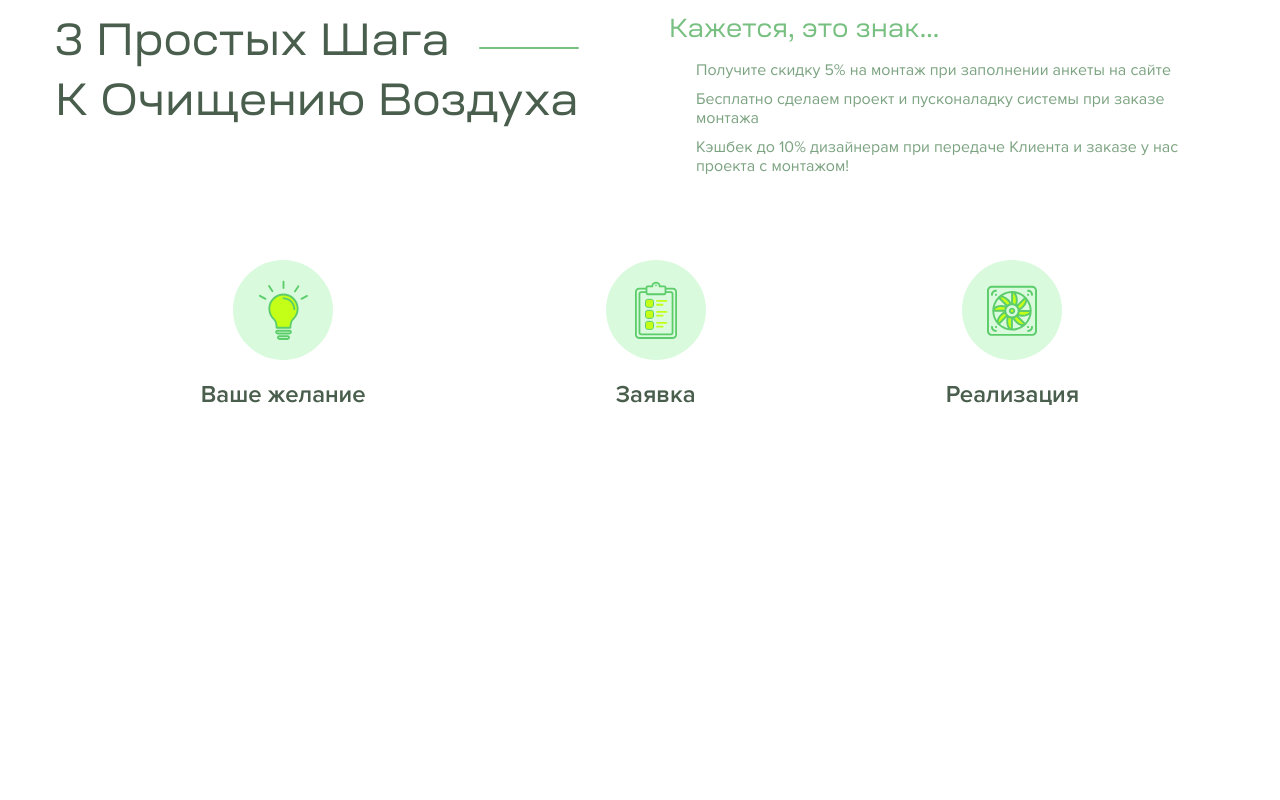
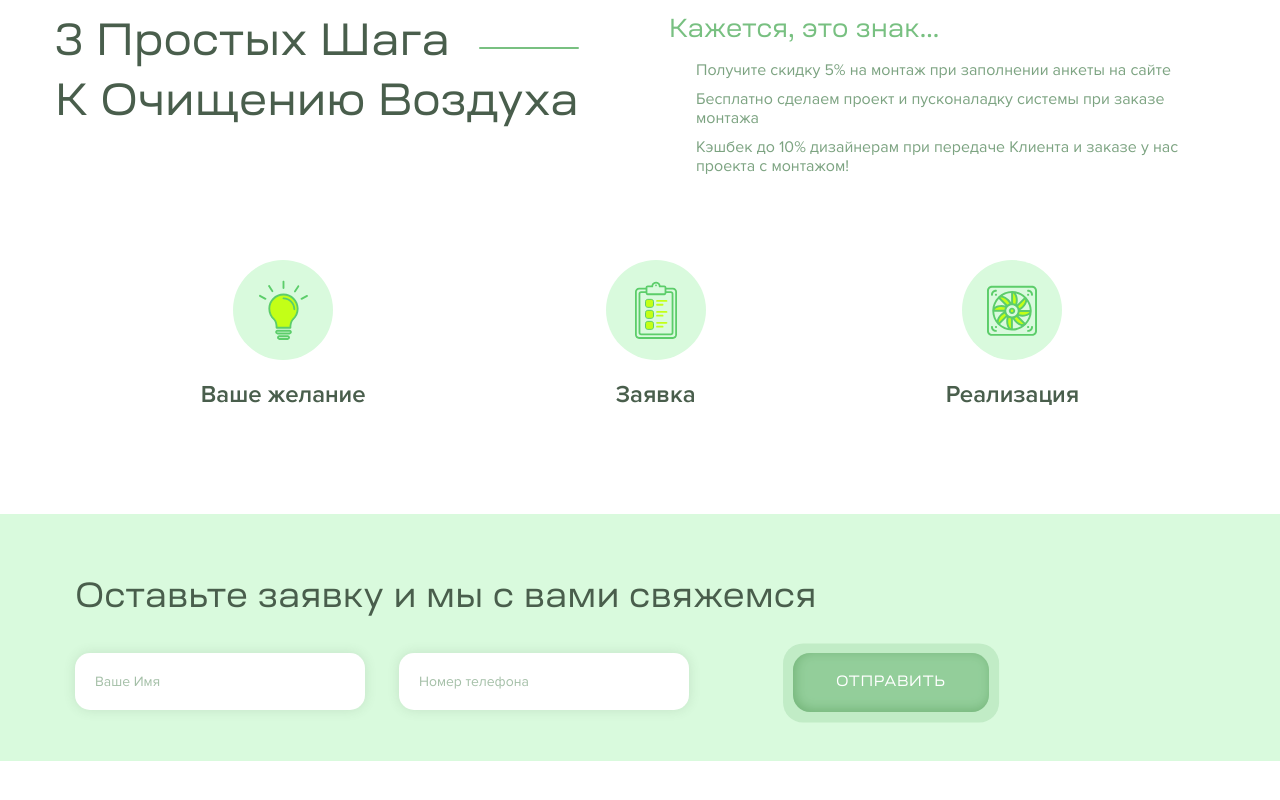
Before and after one commit to s-gusterev/pascal-vent, a website built with Vite: page index.pug in a window 1280 px wide. Shown: the part 2278-3078 px from the top of the page. Before the commit the page ends 2792 px from the top, so only its background shows below. Built offline with nearby package versions, Linux system fonts and the light colour scheme; files whose address does not match are found by name.

Commit message:
feat: section form-order

```diff
--- a/includes/complete.pug
+++ b/includes/complete.pug
@@ -44,7 +44,7 @@
 
 section.complete
   .complete__container.container
-    h2.title-section.complete__title Комплексное решение по монтажу и вентиляции под ключ
+    h2.title-section.title-section_size_large.title-section_capitalize_true.complete__title Комплексное решение по монтажу и вентиляции под ключ
     ul.complete__list
       each card in cards
         li.complete__item
--- /dev/null
+++ b/includes/form-order.pug
@@ -0,0 +1,7 @@
+section.form-order.page__form-order
+  .container.container_size_small
+    h2.title-section.title-section_size_small.form-order__title Оставьте заявку и мы с вами свяжемся
+    form.form-order__form
+      input.form-order__input#name(type="text" name="name" placeholder="Ваше Имя")
+      input.form-order__input.form-order__input_margin_false#phone(type="tel" name="tel" placeholder="Номер телефона")
+      button.button.button_size_small.button_border_dark.form-order__button(disabled) Отправить
--- a/includes/main.pug
+++ b/includes/main.pug
@@ -3,3 +3,4 @@ main.main
   include services
   include complete
   include steps
+  include form-order
--- a/includes/services.pug
+++ b/includes/services.pug
@@ -1,7 +1,7 @@
 include tabs
 section.services.container
   .services__text
-    h2.title-section.services__title Предоставляемые услуги
+    h2.title-section.title-section_size_large.title-section_capitalize_true.services__title Предоставляемые услуги
     p.paragraph-section.services__paragraph.
       При разработке проекта предложим техническое решение оптимальное по
       соотношению цены и качества, оно идеально впишется в ваш дизайн, а
--- a/includes/steps.pug
+++ b/includes/steps.pug
@@ -12,7 +12,7 @@
 
 section.steps
   .steps__container.container
-    h2.title-section.steps__title 3 простых шага <br/> к очищению воздуха
+    h2.title-section.title-section_size_large.title-section_capitalize_true.steps__title 3 простых шага <br/> к очищению воздуха
     .steps__action
       h3.steps__action-title Кажется, это знак...
       ul.steps__list
--- a/styles/button.css
+++ b/styles/button.css
@@ -53,6 +53,14 @@
   background-color: rgba(120, 192, 129, 0.25);
 }
 
+.button_border_dark:disabled:after {
+  background-color: rgba(120, 192, 129, 0.25);
+}
+
 .button:hover {
   background-color: var(--color-button-nover);
 }
+
+.button:disabled {
+  background-color: var(--color-button-disabled);
+}
--- /dev/null
+++ b/styles/form-order.css
@@ -0,0 +1,48 @@
+.form-order {
+  position: relative;
+  padding: 55px 0 49px;
+  background-color: var(--color-light);
+  background-image: url(images/form-order-bg-1.svg),
+    url(images/form-order-bg-2.svg);
+  background-repeat: no-repeat;
+  background-position: center right, center left;
+}
+
+.form-order__title {
+  margin-top: 0;
+  margin-bottom: 24px;
+}
+.form-order__input {
+  width: 290px;
+  height: 57px;
+  border: 0;
+  background-color: #fff;
+  box-shadow: 0px 0px 12px rgba(73, 93, 76, 0.15);
+  border-radius: 15px;
+  margin-right: 30px;
+  padding: 20px;
+  box-sizing: border-box;
+  font-family: var(--font-family-primary);
+  font-size: 14px;
+  font-weight: 400;
+  line-height: 17px;
+  color: var(--text-color-secondary);
+}
+
+.form-order__input::placeholder {
+  color: rgba(124, 163, 129, 0.698);
+}
+
+.form-order__input:focus {
+  box-shadow: 0px 0px 12px rgba(73, 93, 76, 0.3);
+  outline: 0;
+}
+
+.form-order__input_margin_false {
+  margin-bottom: 0;
+}
+
+.form-order__button {
+  margin-left: 70px;
+  z-index: 1;
+}
--- a/styles/main.css
+++ b/styles/main.css
@@ -11,3 +11,4 @@
 @import './tabs.css';
 @import './complete.css';
 @import './steps.css';
+@import './form-order.css';
--- a/styles/page.css
+++ b/styles/page.css
@@ -1,3 +1,7 @@
 .page__header {
   margin-bottom: 80px;
 }
+
+.page__form-order {
+  margin-bottom: 100px;
+}
--- a/styles/title-section.css
+++ b/styles/title-section.css
@@ -1,9 +1,19 @@
 .title-section {
   font-family: var(--font-family-secondary);
-  font-size: 45px;
   font-weight: 400;
   line-height: 60px;
   margin: 0;
-  text-transform: capitalize;
   color: var(--text-color-dark);
 }
+
+.title-section_size_large {
+  font-size: 45px;
+}
+
+.title-section_size_small {
+  font-size: 35px;
+}
+
+.title-section_capitalize_true {
+  text-transform: capitalize;
+}
--- a/styles/variables.css
+++ b/styles/variables.css
@@ -8,6 +8,7 @@
   --color-button: #5ccd6a;
   --color-button-nover: #54e165;
   --color-button-tab: #7ca281;
+  --color-button-disabled: #9cd3a3;
   --shadow-button: inset 2px -2px 12px rgba(34, 111, 33, 0.36);
   --font-family-primary: 'Proxima Nova', Arial, Helvetica, sans-serif;
   --font-family-secondary: 'Ruberoid', Arial, Helvetica, sans-serif;
```
Also changed, not shown: public/images/form-order-bg-1.svg (added), public/images/form-order-bg-2.svg (added).
